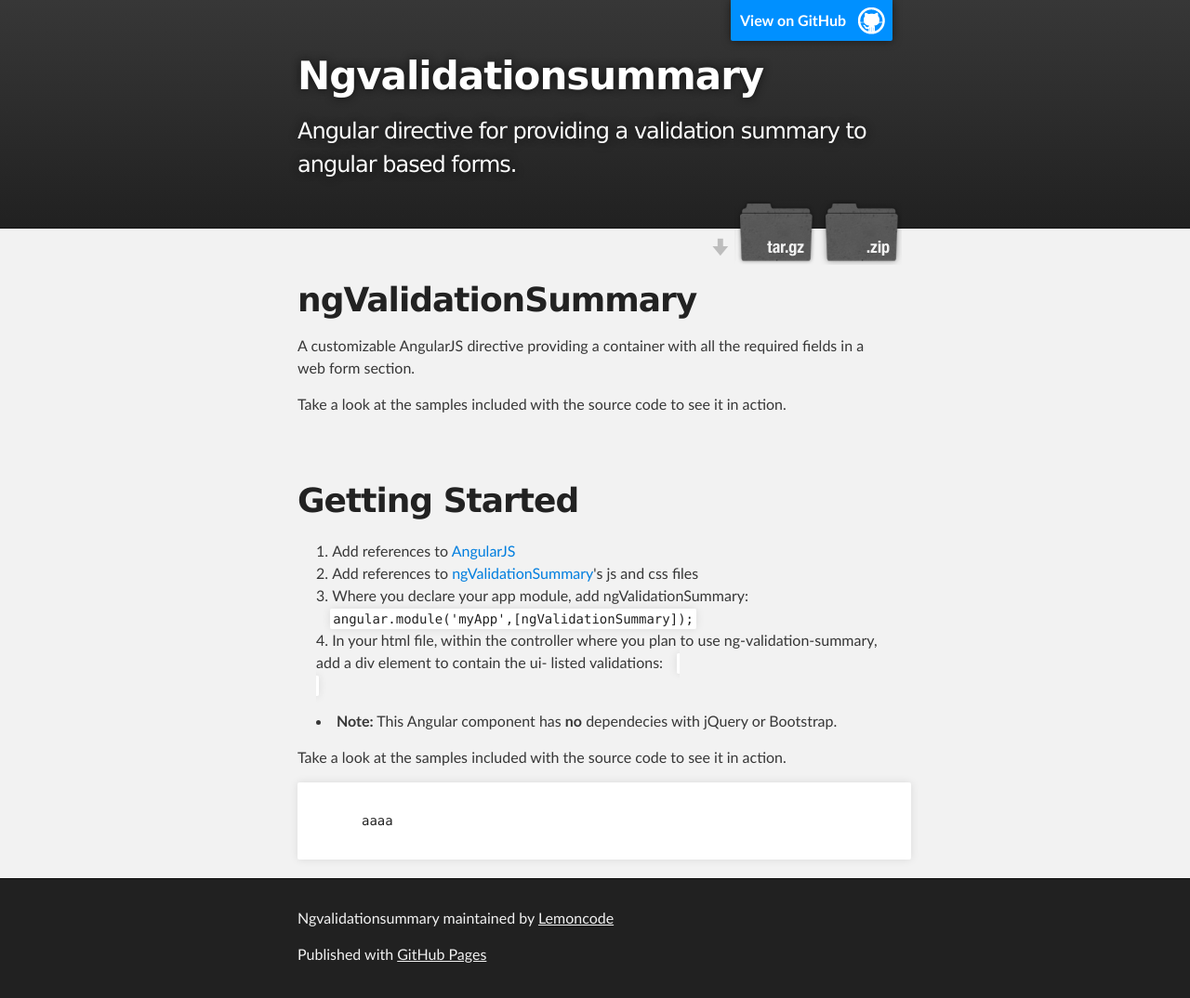
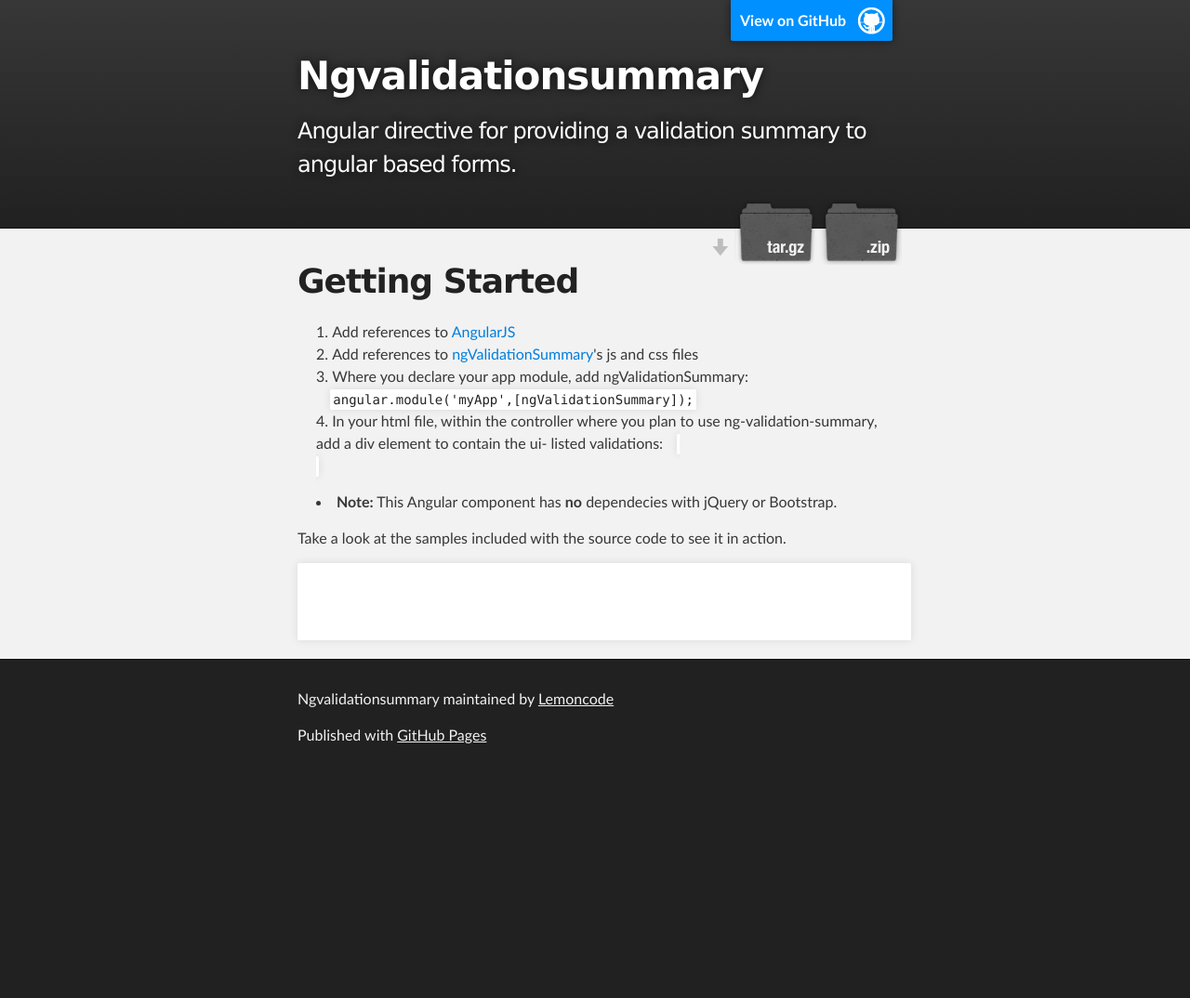
Before and after one commit to Lemoncode/lc-validation-summary, a plain HTML site: page index.html in a window 1280 px wide. Shown: the whole page at 93% size. After the commit the page ends 838 px from the top, so only its background shows below. Drawn offline with Linux system fonts and the light colour scheme.

Commit message:
documentation - work in progress

```diff
--- a/index.html
+++ b/index.html
@@ -32,23 +32,6 @@
 
   <!-- MAIN CONTENT -->
   <div id="main_content_wrap" class="outer">
-    <section id="main_content" class="inner">
-      <h1>
-        <a name="ngvalidationsummary" class="anchor" href="#ngvalidationsummary">
-          <span class="octicon octicon-link"></span>
-        </a>
-        ngValidationSummary
-      </h1>
-
-      <p>
-        A customizable AngularJS directive providing a container with all the required fields in a web form section.
-      </p>
-
-      <p>
-        Take a look at the samples included with the source code to see it in action.
-      </p>
-    </section>
-
     <section id="getting_started" class="inner">
       <h1>
         Getting Started
@@ -79,7 +62,7 @@
 
       <pre class="prettyprint linenums">
 
-       aaaa
+
         </pre>
     </section>
 
```
